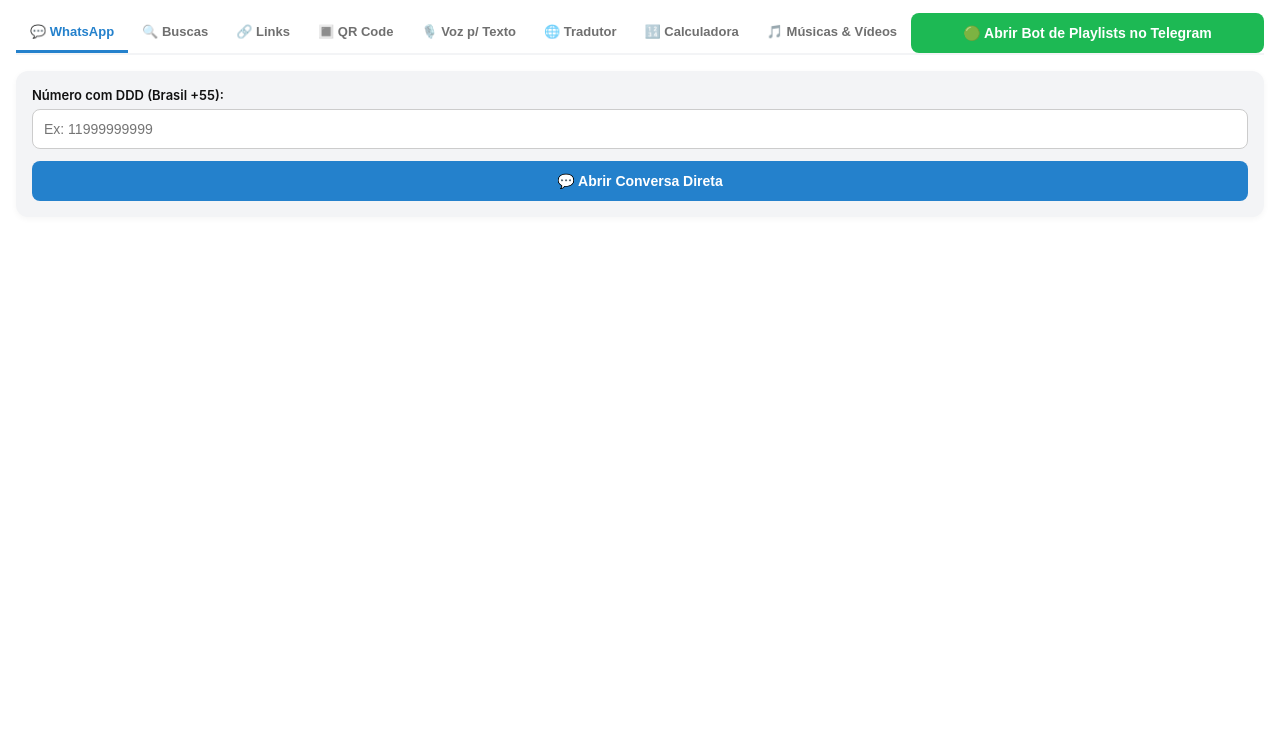
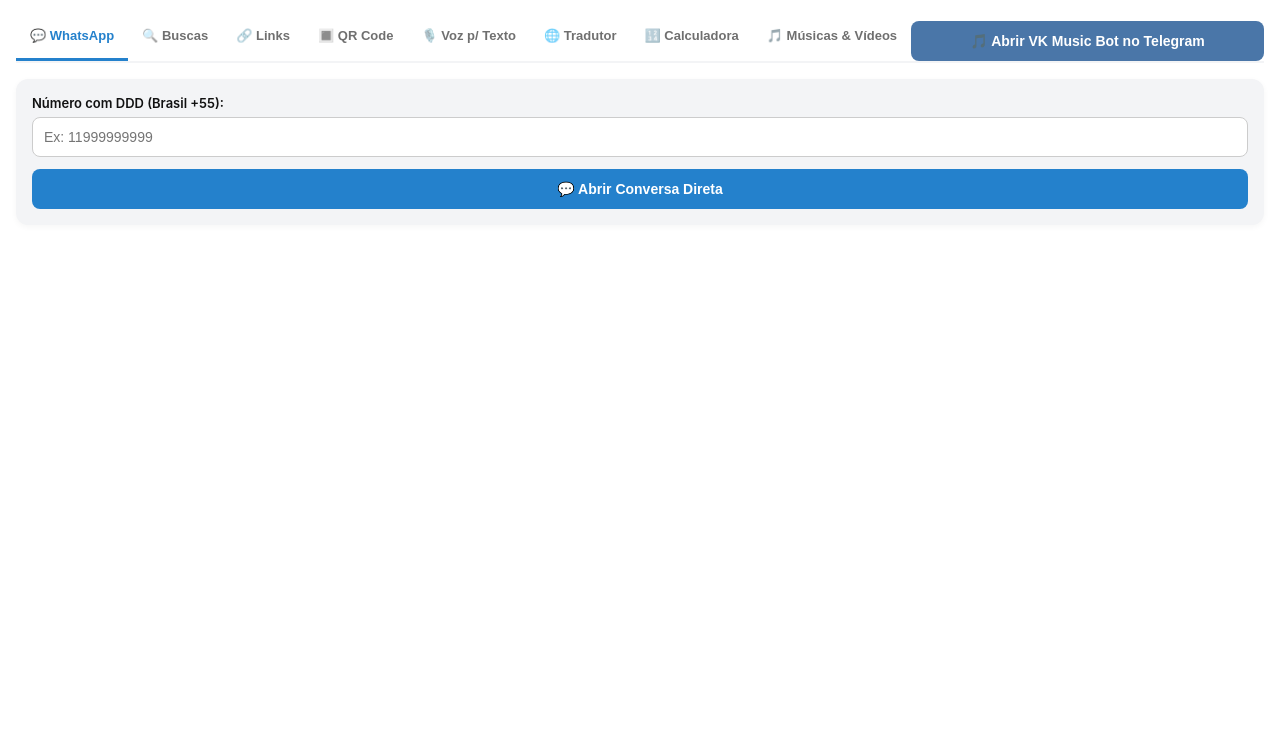
Before and after one commit to lucidiojf/Quick-Tools, a plain HTML site: page index.html in a window 1280 px wide. Shown: the part 63-800 px from the top of the page. Drawn offline with Linux system fonts and the light colour scheme.

Commit message:
Update index.html

```diff
--- a/index.html
+++ b/index.html
@@ -133,9 +133,9 @@
     <button type="button" class="tab-btn" data-target="tab-transcribe">🎙️ Voz p/ Texto</button>
     <button type="button" class="tab-btn" data-target="tab-translate">🌐 Tradutor</button>
     <button type="button" class="tab-btn" data-target="tab-calc">🔢 Calculadora</button>
-    <button type="button" class="tab-btn" data-target="tab-media">🎵 Músicas & Vídeos</button>
-    <button type="button" class="action-btn btn-link-ext" data-url="https://t.me/spotify_downloader_bot" style="background: #1db954;">
-  🟢 Abrir Bot de Playlists no Telegram
+    <button type="button" class="tab-btn" data-target="tab-media">🎵 Músicas & Vídeos</button><button type="button" class="action-btn btn-link-ext" data-url="https://t.me/vkmusic_bot" style="background: #4a76a8; margin-top: 8px;">
+  🎵 Abrir VK Music Bot no Telegram
+</button>
 </button>
   </div>
 
```
